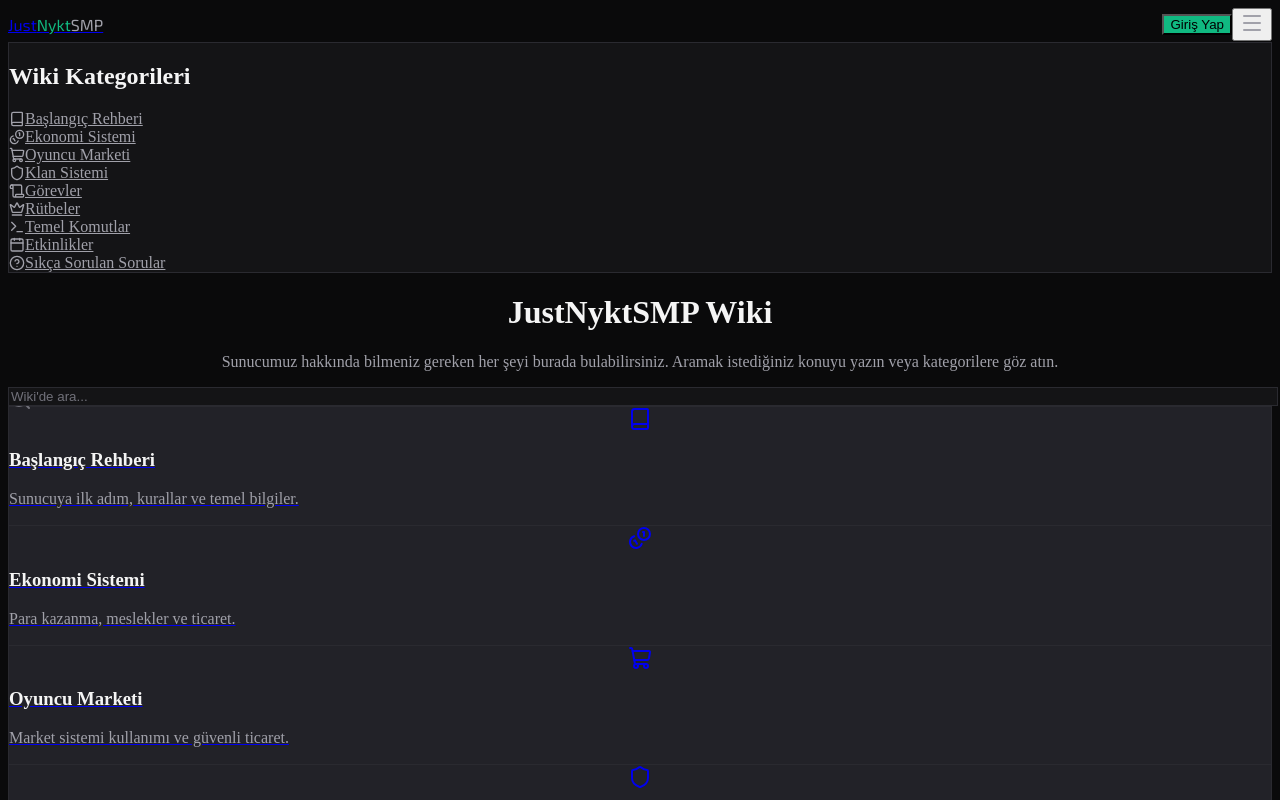
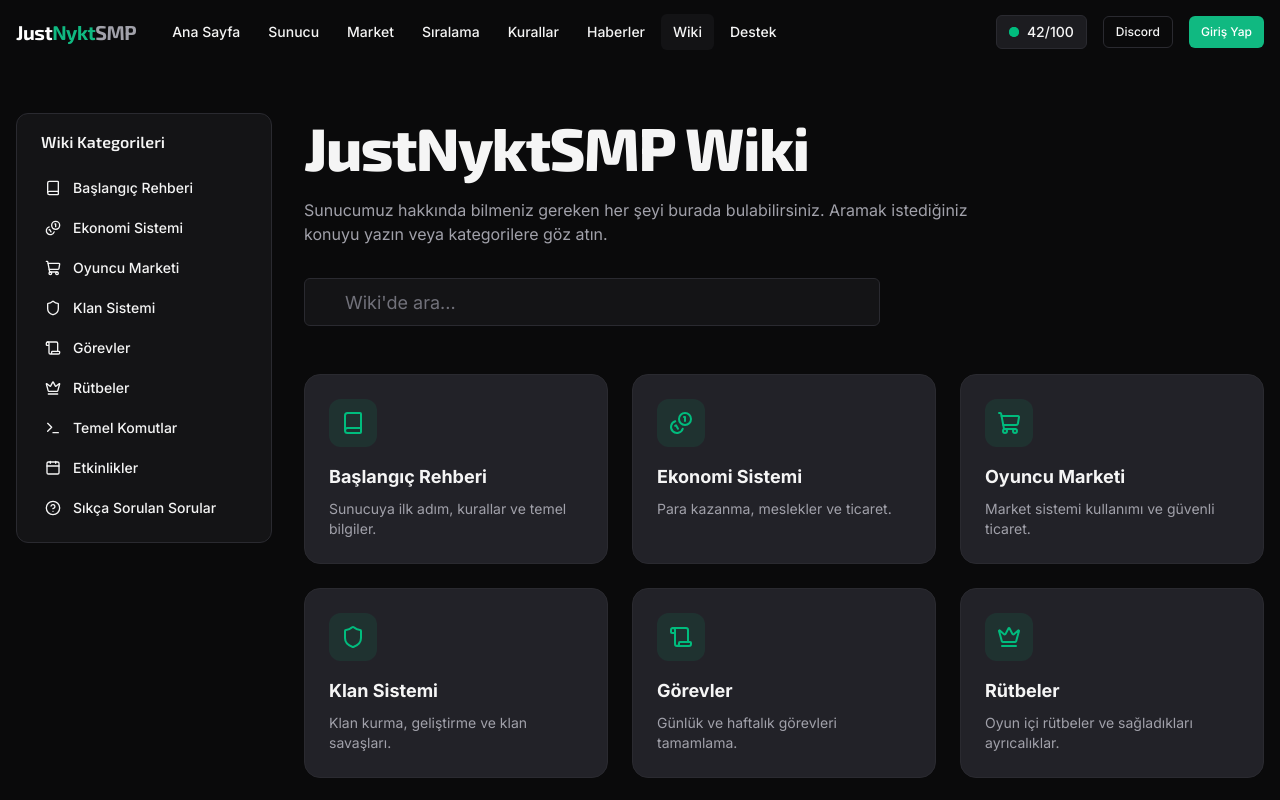
Before and after one commit to 1byapps/justnyktsmp, a Next.js app: page /wiki in a window 1280 px wide. Shown: the top 800 px of the page. Built offline with nearby package versions, Linux system fonts and the light colour scheme.

Commit message:
Fix Tailwind CSS v4 import in globals.css for full styling

```diff
--- a/src/app/globals.css
+++ b/src/app/globals.css
@@ -1,6 +1,9 @@
-@tailwind base;
-@tailwind components;
-@tailwind utilities;
+@import "tailwindcss";
+
+@theme {
+  --font-sans: var(--font-inter), system-ui, -apple-system, BlinkMacSystemFont, 'Segoe UI', Roboto, sans-serif;
+  --font-exo: var(--font-exo2), sans-serif;
+}
 
 :root {
   --bg-primary: #0a0a0b;
@@ -9,8 +12,10 @@
   --bg-elevated: #222228;
   --border: #2a2a30;
   --border-hover: #3a3a42;
+  --border-accent: rgba(16, 185, 129, 0.3);
   --accent-primary: #10b981;
   --accent-primary-hover: #059669;
+  --accent-primary-muted: rgba(16, 185, 129, 0.12);
   --accent-secondary: #84cc16;
   --accent-purple: #8b5cf6;
   --text-primary: #f5f5f5;
@@ -18,21 +23,100 @@
   --text-tertiary: #71717a;
 }
 
+* {
+  box-sizing: border-box;
+}
+
 body {
   background-color: var(--bg-primary);
   color: var(--text-primary);
+  font-family: var(--font-inter), system-ui, -apple-system, sans-serif;
 }
 
-.custom-scrollbar::-webkit-scrollbar {
-  width: 6px;
+a {
+  color: inherit;
+  text-decoration: none;
 }
-.custom-scrollbar::-webkit-scrollbar-track {
-  background: transparent;
+
+.heading-xl {
+  font-family: var(--font-exo2), sans-serif;
+  font-size: 2.75rem;
+  font-weight: 800;
+  letter-spacing: -0.025em;
+  line-height: 1.15;
 }
-.custom-scrollbar::-webkit-scrollbar-thumb {
-  background: var(--bg-tertiary);
+
+@media (min-width: 768px) {
+  .heading-xl {
+    font-size: 3.75rem;
+  }
+}
+
+.heading-lg {
+  font-family: var(--font-exo2), sans-serif;
+  font-size: 2rem;
+  font-weight: 700;
+  letter-spacing: -0.02em;
+  line-height: 1.25;
+}
+
+@media (min-width: 768px) {
+  .heading-lg {
+    font-size: 2.5rem;
+  }
+}
+
+.font-exo {
+  font-family: var(--font-exo2), sans-serif;
+}
+
+.skeleton-shimmer {
+  background: linear-gradient(
+    90deg,
+    rgba(255, 255, 255, 0.03) 0%,
+    rgba(255, 255, 255, 0.08) 50%,
+    rgba(255, 255, 255, 0.03) 100%
+  );
+  background-size: 200% 100%;
+  animation: shimmer 1.8s infinite;
+}
+
+@keyframes shimmer {
+  0% {
+    background-position: 200% 0;
+  }
+  100% {
+    background-position: -200% 0;
+  }
+}
+
+@keyframes pulse-dot {
+  0%, 100% {
+    opacity: 1;
+    transform: scale(1);
+  }
+  50% {
+    opacity: 0.5;
+    transform: scale(0.85);
+  }
+}
+
+.animate-pulse-dot {
+  animation: pulse-dot 2s cubic-bezier(0.4, 0, 0.6, 1) infinite;
+}
+
+/* Custom scrollbar */
+::-webkit-scrollbar {
+  width: 8px;
+  height: 8px;
+}
+::-webkit-scrollbar-track {
+  background: var(--bg-primary);
+}
+::-webkit-scrollbar-thumb {
+  background: var(--bg-elevated);
   border-radius: 4px;
 }
-.custom-scrollbar::-webkit-scrollbar-thumb:hover {
-  background: var(--border);
+::-webkit-scrollbar-thumb:hover {
+  background: var(--border-hover);
 }
```
